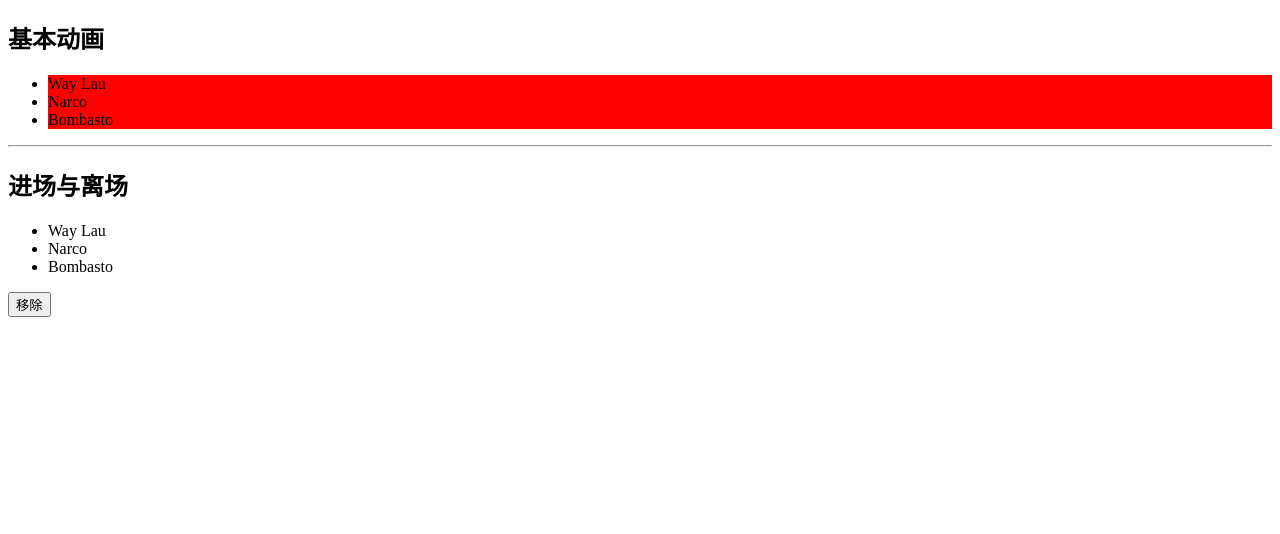
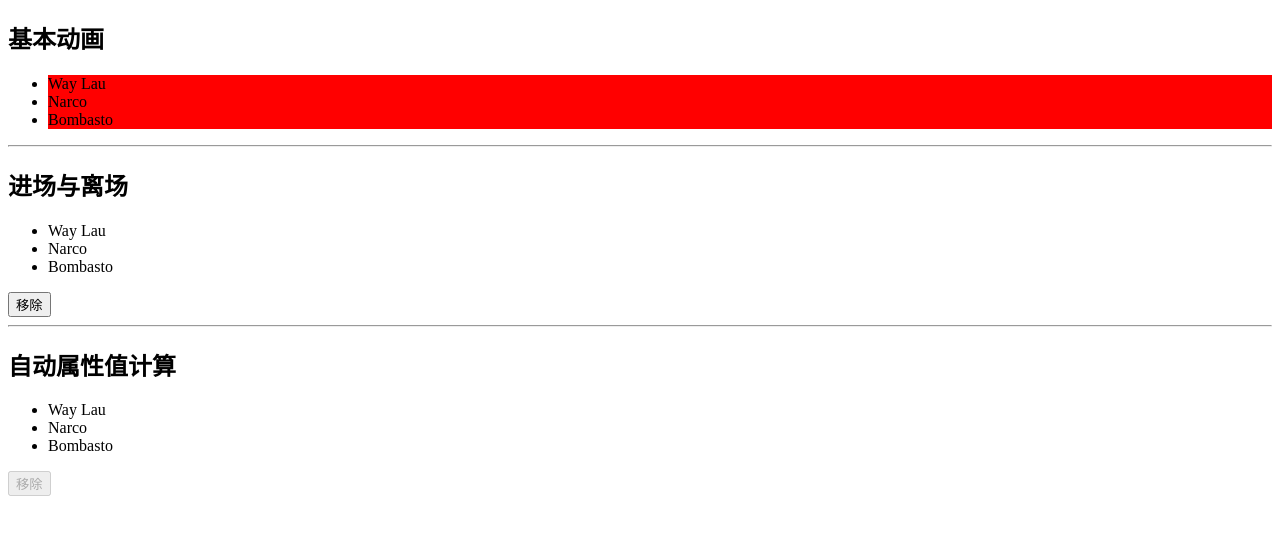
Before and after one commit to xiaote0225/AngularPracticeDemo, an Angular app in the folder chapter009/animations/: page / in a window 1280 px wide. Shown: the top 534 px of the page. Built offline with nearby package versions, Linux system fonts and the light colour scheme.

Commit message:
feat:自动属性值计算demo;

```diff
--- a/chapter009/animations/src/app/app.component.html
+++ b/chapter009/animations/src/app/app.component.html
@@ -4,3 +4,7 @@
 <h2>进场与离场</h2>
 <app-user-list-enter-leave [users]="users"></app-user-list-enter-leave>
 <button [disabled]="!userService.canRemove()" (click)="userService.remove()">移除</button>
+<hr>
+<h2>自动属性值计算</h2>
+<app-user-list-auto [users]="users"></app-user-list-auto>
+<button [disabled]="!userService.canAdd()" (click)="userService.remove()">移除</button>
--- a/chapter009/animations/src/app/app.module.ts
+++ b/chapter009/animations/src/app/app.module.ts
@@ -7,12 +7,14 @@
 import { UserListBasicComponent } from './user-list-basic/user-list-basic.component';
 import { UserService } from './user.service';
 import { UserListEnterLeaveComponent } from './user-list-enter-leave/user-list-enter-leave.component';
+import { UserListAutoComponent } from './user-list-auto/user-list-auto.component';
 
 @NgModule({
   declarations: [
     AppComponent,
     UserListBasicComponent,
-    UserListEnterLeaveComponent
+    UserListEnterLeaveComponent,
+    UserListAutoComponent
   ],
   imports: [
     BrowserModule,
--- /dev/null
+++ b/chapter009/animations/src/app/user-list-auto/user-list-auto.component.html
@@ -0,0 +1,5 @@
+<ul>
+  <li *ngFor="let user of users" [@shrinkOut]="'in'">
+    {{user.name}}
+  </li>
+</ul>
--- /dev/null
+++ b/chapter009/animations/src/app/user-list-auto/user-list-auto.component.ts
@@ -0,0 +1,29 @@
+import { state, style, trigger, transition, animate } from '@angular/animations';
+import { Component, Input, OnInit } from '@angular/core';
+import { User } from '../user.service';
+
+@Component({
+  selector: 'app-user-list-auto',
+  templateUrl: './user-list-auto.component.html',
+  styleUrls: ['./user-list-auto.component.scss'],
+  animations:[
+    trigger('shrinkOut',[
+      state('in',style({height:'*'})),
+      transition('* => void',[
+        style({height:'*'}),
+        animate(250,style({height:0}))
+      ])
+    ])
+  ]
+})
+export class UserListAutoComponent implements OnInit {
+
+  @Input()
+  users:User[];
+
+  constructor() { }
+
+  ngOnInit(): void {
+  }
+
+}
```
Also changed, not shown: chapter009/animations/src/app/user-list-auto/user-list-auto.component.scss (added), 1 other file (tests, documents, lock files or other folders).
